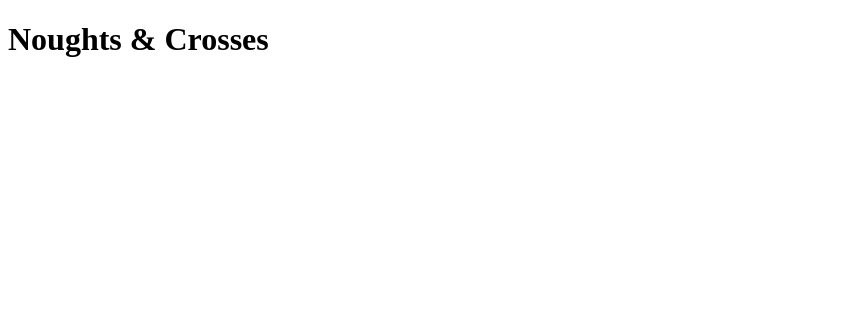
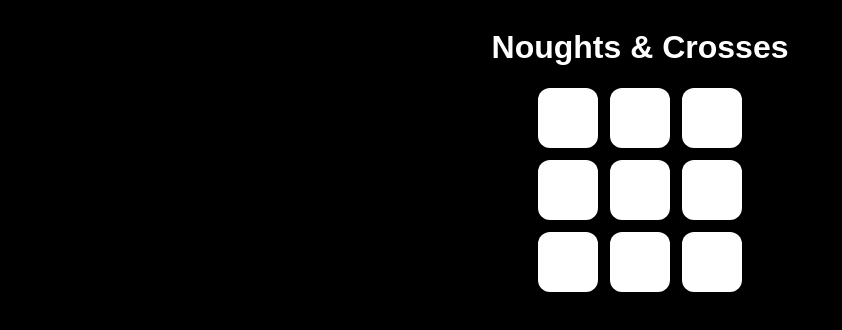
Before and after one commit to afoxbr/noughts-and-crosses, a plain HTML site: page index.html in a window 1280 px wide. Shown: the whole page, without its empty margins (0-842 px from the left). Drawn offline with Linux system fonts and the light colour scheme.

Commit message:
Add basic styling

```diff
--- a/index.html
+++ b/index.html
@@ -8,15 +8,15 @@
 <body>
     <h1>Noughts & Crosses</h1>
     <div class="gameGrid">
-        <div id="a1"></div>
-        <div id="a2"></div>
-        <div id="a3"></div>
-        <div id="b1"></div>
-        <div id="b2"></div>
-        <div id="b3"></div>
-        <div id="c1"></div>
-        <div id="c2"></div>
-        <div id="c3"></div>
+        <div class="gamePlace" id="a1"></div>
+        <div class="gamePlace" id="a2"></div>
+        <div class="gamePlace" id="a3"></div>
+        <div class="gamePlace" id="b1"></div>
+        <div class="gamePlace" id="b2"></div>
+        <div class="gamePlace" id="b3"></div>
+        <div class="gamePlace" id="c1"></div>
+        <div class="gamePlace" id="c2"></div>
+        <div class="gamePlace" id="c3"></div>
     </div>
     <script src="scripts.js"></script>
 </body>
--- a/style.css
+++ b/style.css
@@ -0,0 +1,26 @@
+body {
+    display: flex;
+    flex-direction: column;
+    align-items: center;
+    background-color: black;
+}
+
+h1 {
+    color: white;
+    font-family: Arial, Helvetica, sans-serif;
+}
+
+.gameGrid {
+    width: fit-content;
+    display: grid;
+    grid-template-columns: auto auto auto;
+    grid-template-rows: auto auto auto;
+    gap: 12px;
+}
+
+.gamePlace {
+    background-color: white;
+    border-radius: 12px;
+    width: 60px;
+    height: 60px;
+}
```
